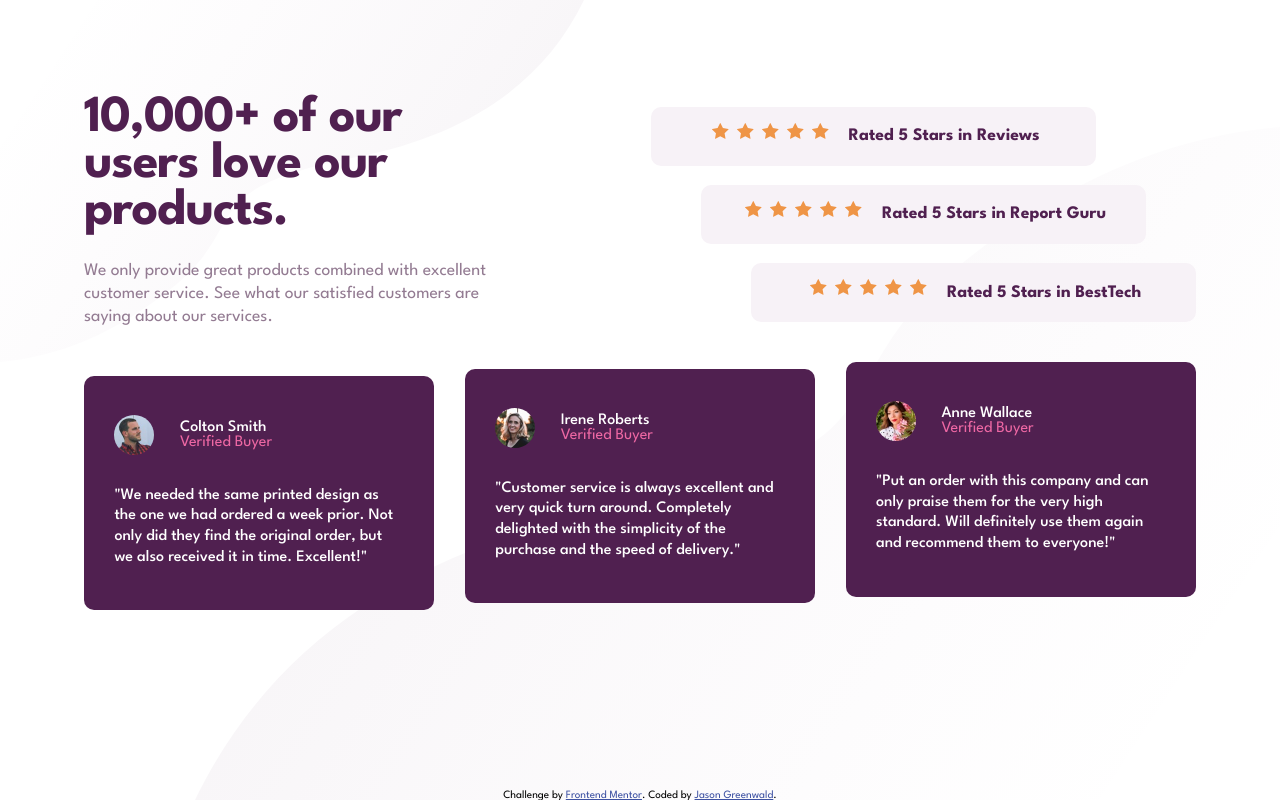
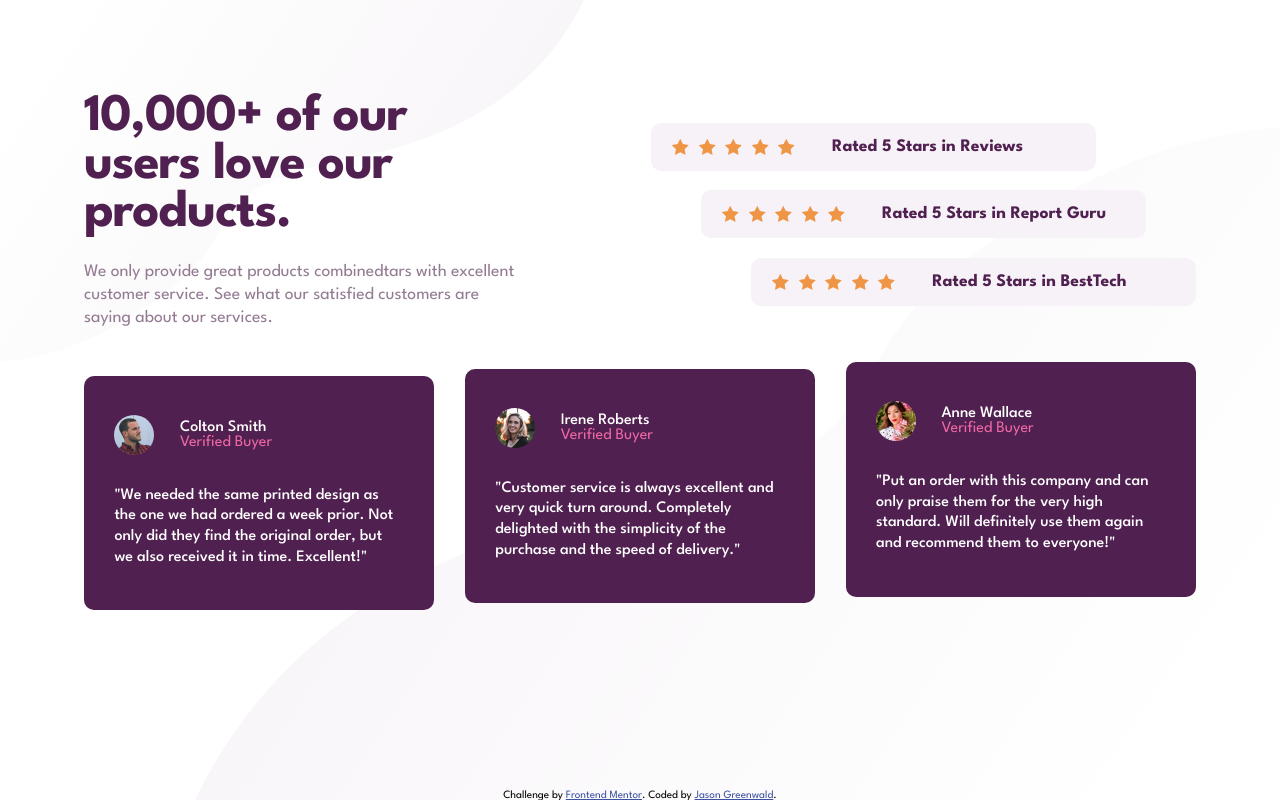
Before and after one commit to jaycgreenwald/social-proof-section-master, a plain HTML site: page index.html in a window 1280 px wide. Drawn offline with Linux system fonts and the light colour scheme.

Commit message:
May 23 - Modify stars code
Removed the unordered lists that were housing each row of  stars.

```diff
--- a/index.html
+++ b/index.html
@@ -20,39 +20,39 @@
     <main class="social-proof-page">
       <div class="headline">
         <h1 class="headline__title">10,000+ of our users love our products.</h1>
-        <p class="headline__text">We only provide great products combined with excellent customer service.
+        <p class="headline__text">We only provide great products combinedtars with excellent customer service.
             See what our satisfied customers are saying about our services.</p>
       </div>
       <!-- ratings section starts here -->
       <div class="ratings">
         <div class="ratings__card">
-          <ul class="ratings__stars">
-            <li class="ratings__star"><img src="images/icon-star.svg" alt="" class="ratings__star-icon"></li>
-            <li class="ratings__star"><img src="images/icon-star.svg" alt="" class="ratings__star-icon"></li>
-            <li class="ratings__star"><img src="images/icon-star.svg" alt="" class="ratings__star-icon"></li>
-            <li class="ratings__star"><img src="images/icon-star.svg" alt="" class="ratings__star-icon"></li>
-            <li class="ratings__star"><img src="images/icon-star.svg" alt="" class="ratings__star-icon"></li>
-          </ul>
+          <div class="ratings__stars">
+            <img src="images/icon-star.svg" alt="" class="ratings__star-icon">
+            <img src="images/icon-star.svg" alt="" class="ratings__star-icon">
+            <img src="images/icon-star.svg" alt="" class="ratings__star-icon">
+            <img src="images/icon-star.svg" alt="" class="ratings__star-icon">
+            <img src="images/icon-star.svg" alt="" class="ratings__star-icon">
+          </div>
           <h2 class="ratings__info">Rated 5 Stars in Reviews</h2>
         </div>
         <div class="ratings__card">
-          <ul class="ratings__stars">
-            <li class="ratings__star"><img src="images/icon-star.svg" alt="" class="ratings__star-icon"></li>
-            <li class="ratings__star"><img src="images/icon-star.svg" alt="" class="ratings__star-icon"></li>
-            <li class="ratings__star"><img src="images/icon-star.svg" alt="" class="ratings__star-icon"></li>
-            <li class="ratings__star"><img src="images/icon-star.svg" alt="" class="ratings__star-icon"></li>
-            <li class="ratings__star"><img src="images/icon-star.svg" alt="" class="ratings__star-icon"></li>
-          </ul>
+          <div class="ratings__stars">
+            <img src="images/icon-star.svg" alt="" class="ratings__star-icon">
+            <img src="images/icon-star.svg" alt="" class="ratings__star-icon">
+            <img src="images/icon-star.svg" alt="" class="ratings__star-icon">
+            <img src="images/icon-star.svg" alt="" class="ratings__star-icon">
+            <img src="images/icon-star.svg" alt="" class="ratings__star-icon">
+          </div>
           <h2 class="ratings__info">Rated 5 Stars in Report Guru</h2>
         </div>
         <div class="ratings__card">
-          <ul class="ratings__stars">
-            <li class="ratings__star"><img src="images/icon-star.svg" alt="" class="ratings__star-icon"></li>
-            <li class="ratings__star"><img src="images/icon-star.svg" alt="" class="ratings__star-icon"></li>
-            <li class="ratings__star"><img src="images/icon-star.svg" alt="" class="ratings__star-icon"></li>
-            <li class="ratings__star"><img src="images/icon-star.svg" alt="" class="ratings__star-icon"></li>
-            <li class="ratings__star"><img src="images/icon-star.svg" alt="" class="ratings__star-icon"></li>
-          </ul>
+          <div class="ratings__stars">
+            <img src="images/icon-star.svg" alt="" class="ratings__star-icon">
+            <img src="images/icon-star.svg" alt="" class="ratings__star-icon">
+            <img src="images/icon-star.svg" alt="" class="ratings__star-icon">
+            <img src="images/icon-star.svg" alt="" class="ratings__star-icon">
+            <img src="images/icon-star.svg" alt="" class="ratings__star-icon">
+          </div>
           <h2 class="ratings__info">Rated 5 Stars in BestTech</h2>
         </div>
       </div>
--- a/style.css
+++ b/style.css
@@ -60,7 +60,7 @@ body {
 }
 
 .headline__text {
-    font-size: 1.1rem;
+    font-size: 1.05rem;
     font-weight: 400;
     color: var(--dark-grayish-magenta);
     line-height: 1.3;
@@ -92,13 +92,11 @@ body {
     display: flex;
     justify-content: center;
     list-style-type: none;
-    padding-bottom: 7px;
-    padding-right: 1rem;
+    padding-bottom: .55rem;
 }
 
-.ratings__star {
-    /* padding: 0 4px; */
-    padding: 0 .25rem;
+.ratings__star-icon {
+    padding: 0 .3rem;
 }
 
 .ratings__info {
@@ -184,7 +182,6 @@ body {
     }
 
     .social-proof-page {
-        /* max-width: 1153px; */
         max-width: 72rem;
         height: 100vh;
         display: grid;
@@ -205,11 +202,12 @@ body {
     }
 
     .headline__title {
-        font-size: 3.25rem;
+        font-size: 3.3rem;
         padding: 0;
     }
 
     .headline__text {
+        font-size: 1.1rem;
         padding: 1.5rem 0 2rem 0;
     }
 
@@ -222,13 +220,11 @@ body {
     }
 
     .ratings__card {
-        margin: .6rem 0;
-        /* width: 445px; */
         width: 27.8rem;
         background-color: var(--light-grayish-magenta);
         border-radius: 10px;
         display: flex;
-        justify-content: center;
+        justify-content: flex-start;
         align-items: center;
     }
 
@@ -240,6 +236,11 @@ body {
         align-self: flex-end;
     }
 
+    .ratings__stars {
+        justify-content: left;
+        padding: 0 2rem 0 1rem;
+    }
+
     .reviews {
         grid-row-start: 2;
         grid-column-start: 1;
@@ -247,13 +248,11 @@ body {
         display: flex;
         flex-direction: row;
         justify-content: space-between;
-        /* max-width: 1153px; */
         max-width: 72rem;
     }
 
     .reviews__card {
         margin: 0;
-        /* max-width: 350px; */
         max-width: 21.9rem;
         background-color: var(--very-dark-magenta);
         border-radius: 10px;
@@ -274,7 +273,6 @@ body {
     @media screen and (min-width: 950px) and (max-width: 1160px) {
 
         .social-proof-page {
-            /* max-width: 1160px; */
             max-width: 72.5rem;
             grid-template-columns: 1fr;
             grid-template-rows: auto 1fr 1fr;
@@ -297,7 +295,6 @@ body {
         }
 
         .reviews__card {
-            /* max-width: 275px; */
             max-width: 17.2rem;
         }
 
```
